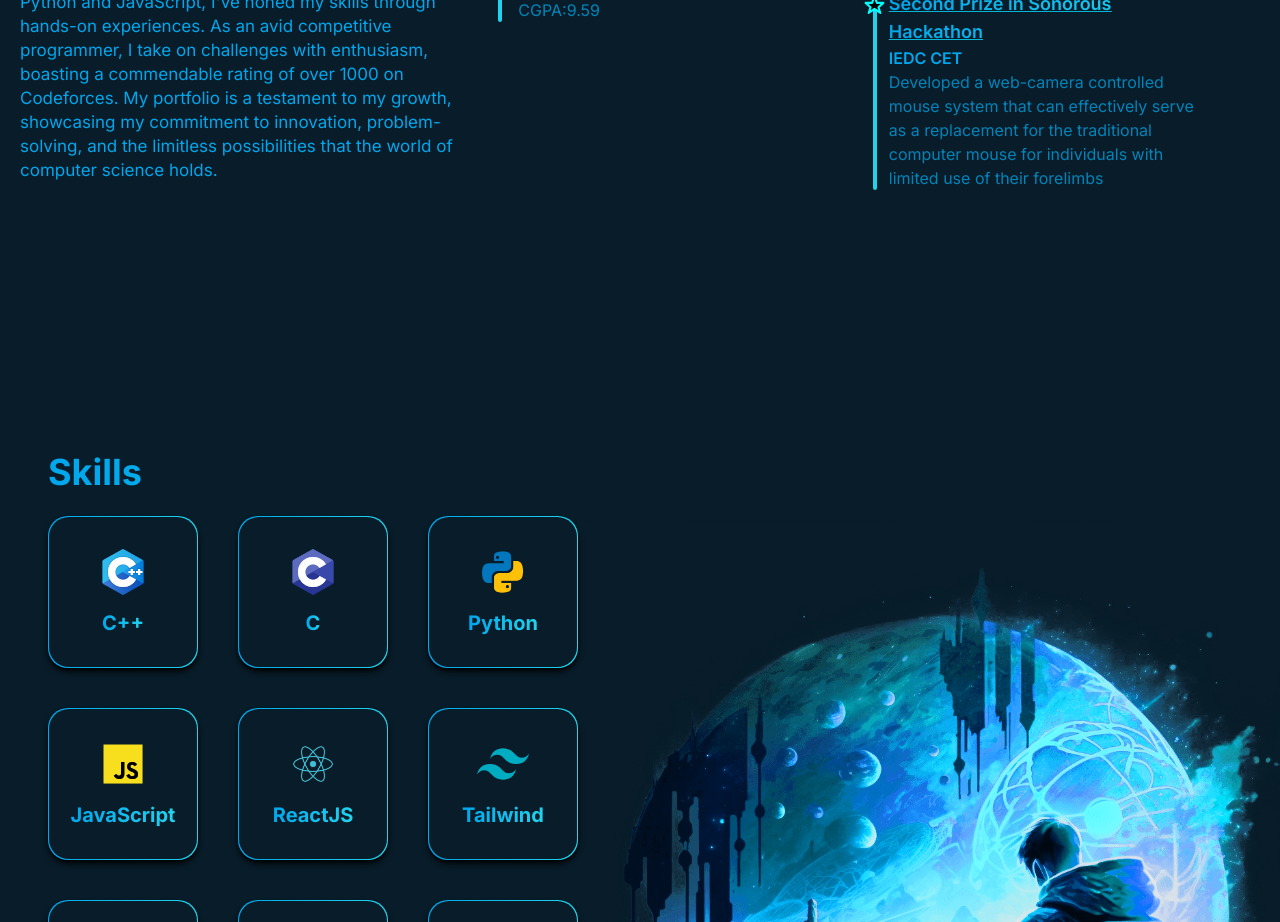
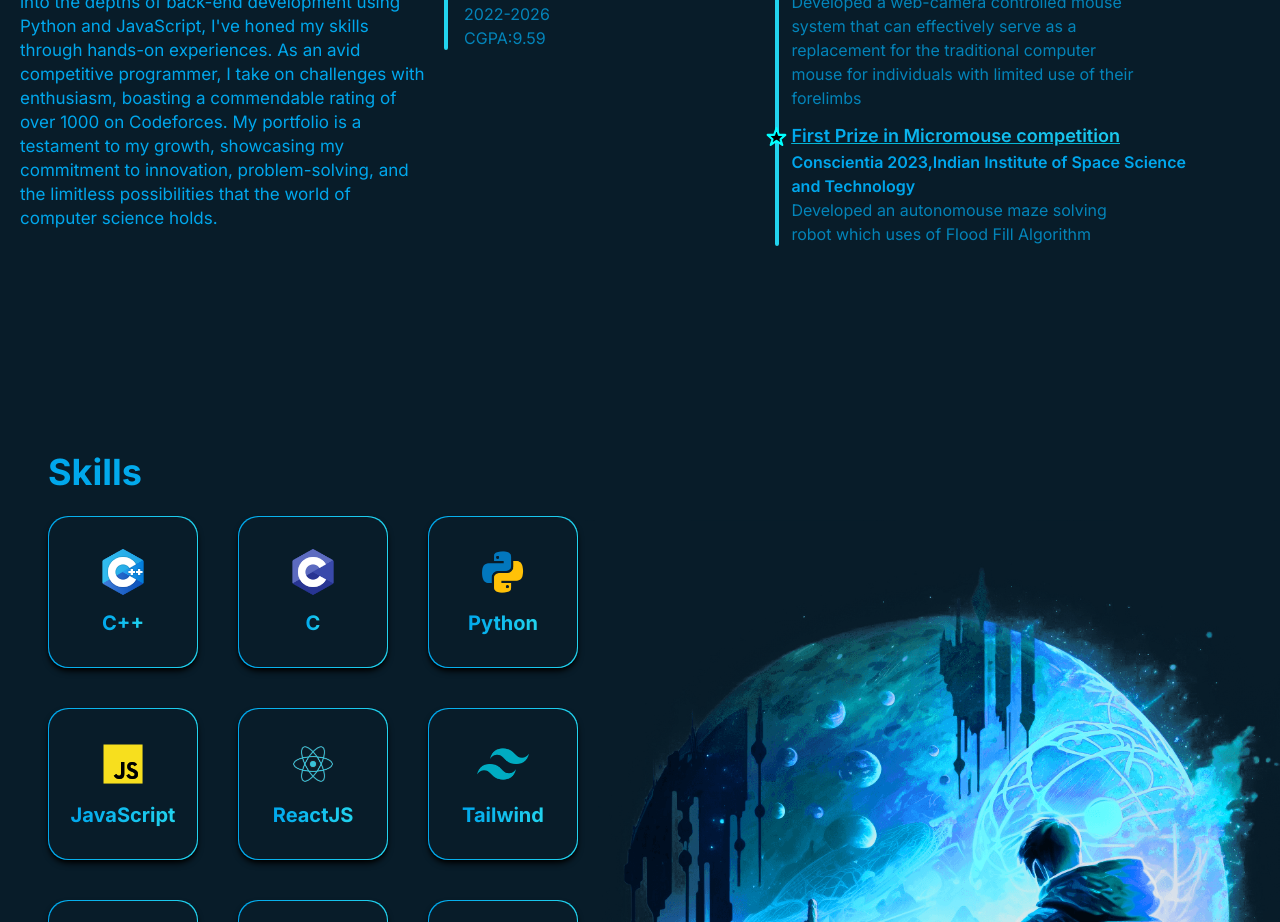
Before and after one commit to MohamedIrfanAM/portfolio, a Next.js app: page / in a window 1280 px wide. Shown: the part 1180-2102 px from the top of the page. Built offline with nearby package versions, Linux system fonts and the light colour scheme; no server answers.

Commit message:
update achievements

```diff
--- a/src/constants/index.js
+++ b/src/constants/index.js
@@ -76,7 +76,13 @@ export const achievemetns = [
     title:"Second Prize in Sonorous Hackathon",
     conductor:"IEDC CET",
     discription:"Developed a web-camera controlled mouse system that can effectively serve as a replacement for the traditional computer mouse for individuals with limited use of their forelimbs"
-  }
+  },
+  {
+    id:3,
+    title:"First Prize in Micromouse competition",
+    conductor:"Conscientia 2023,Indian Institute of Space Science and Technology",
+    discription:"Developed an autonomouse maze solving robot which uses of Flood Fill Algorithm"
+  },
 ]
 
 export const education = [
```
